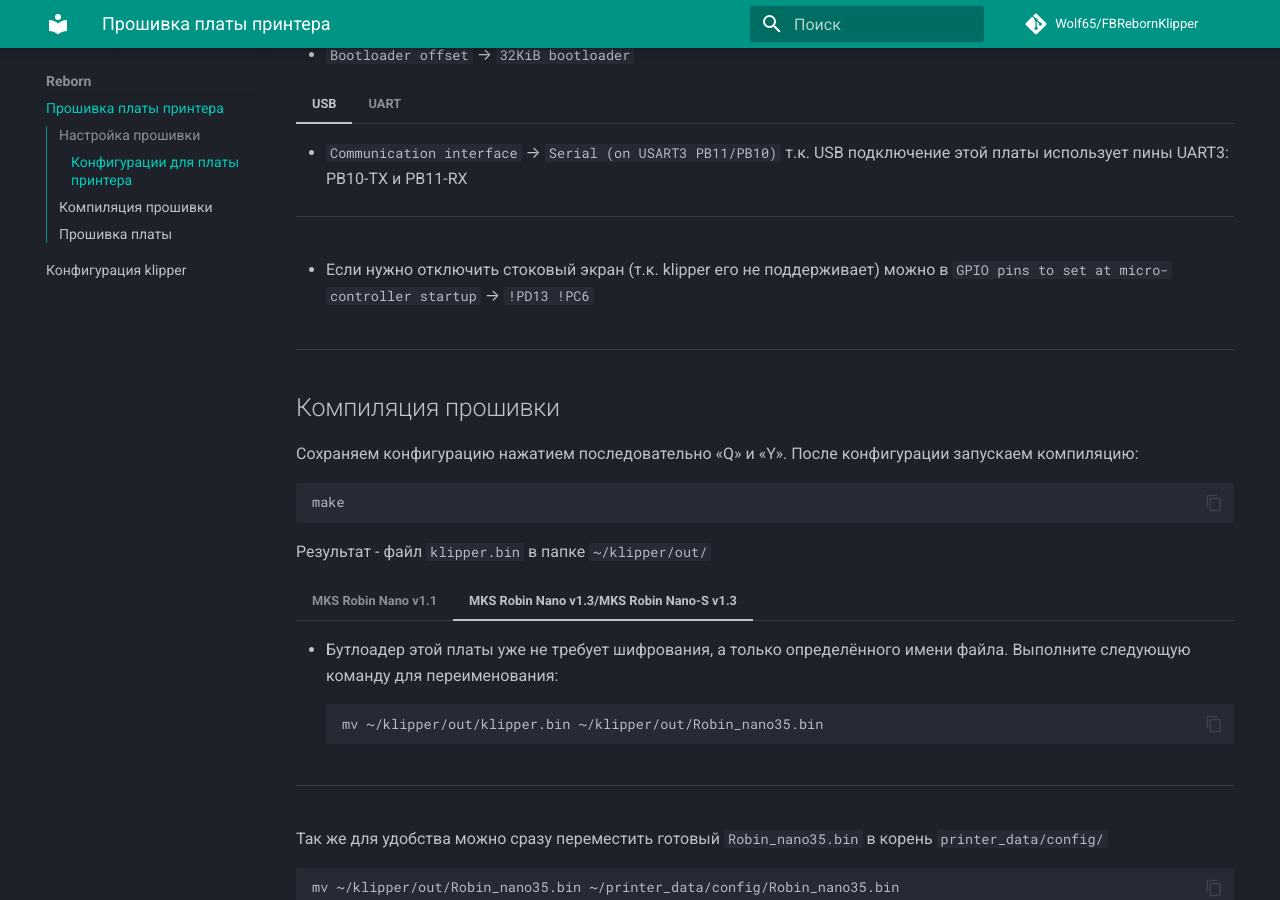
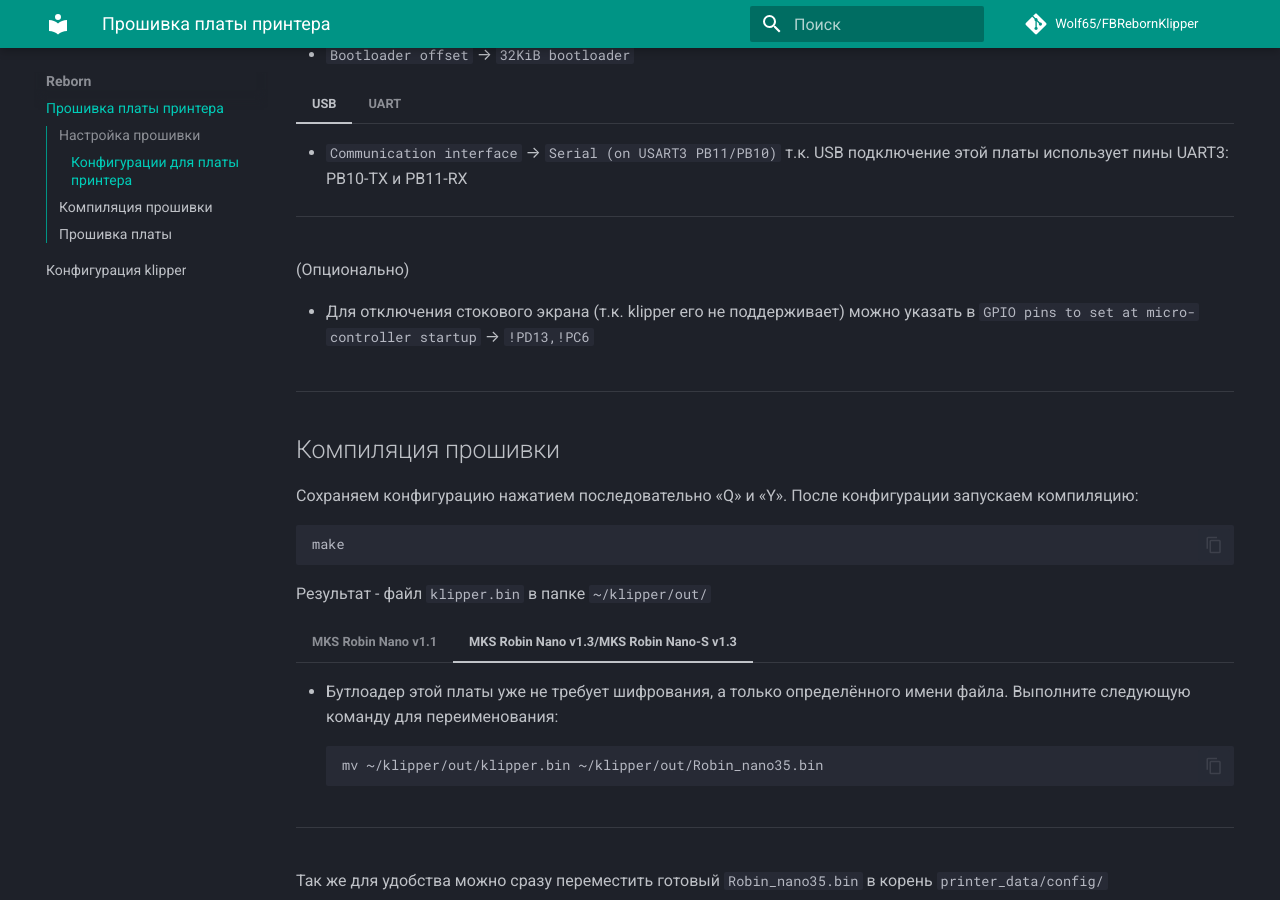
Before and after one commit to Wolf65/FBRebornKlipper, an MkDocs documentation site: the page built from docs/Reborn/flashPrinterBoard.md, in a window 1280 px wide and 900 px high, scrolled down 763 px. Built offline with MkDocs 1.6.1 and Material for MkDocs 9.7.7, drawn with Linux system fonts in a browser that asks for light colours; comment, search, counter and statistics services are not loaded.

Commit message:
Исправление отключения экрана

```diff
--- a/docs/Reborn/flashPrinterBoard.md
+++ b/docs/Reborn/flashPrinterBoard.md
@@ -49,7 +49,9 @@
 
         ---
 
-    - Если нужно отключить стоковый экран (т.к. klipper его не поддерживает) можно в `GPIO pins to set at micro-controller startup` → `!PD13 !PC6`
+    (Опционально)
+
+    - Для отключения стокового экрана (т.к. klipper его не поддерживает) можно указать в `GPIO pins to set at micro-controller startup` → `!PD13,!PC6`
 
 ---
 ## Компиляция прошивки
```
Also changed, not shown: docs/Reborn/klipperConfig.md (+4 -0 lines).
